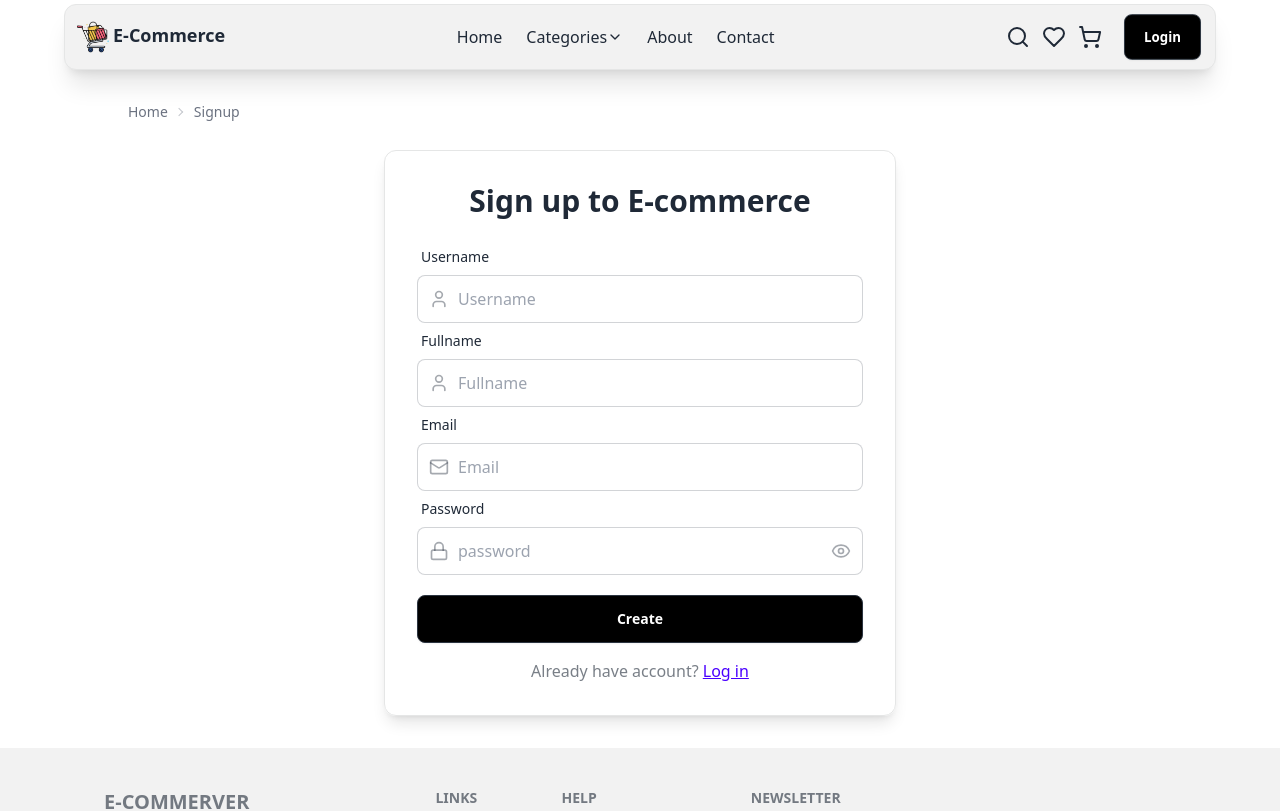
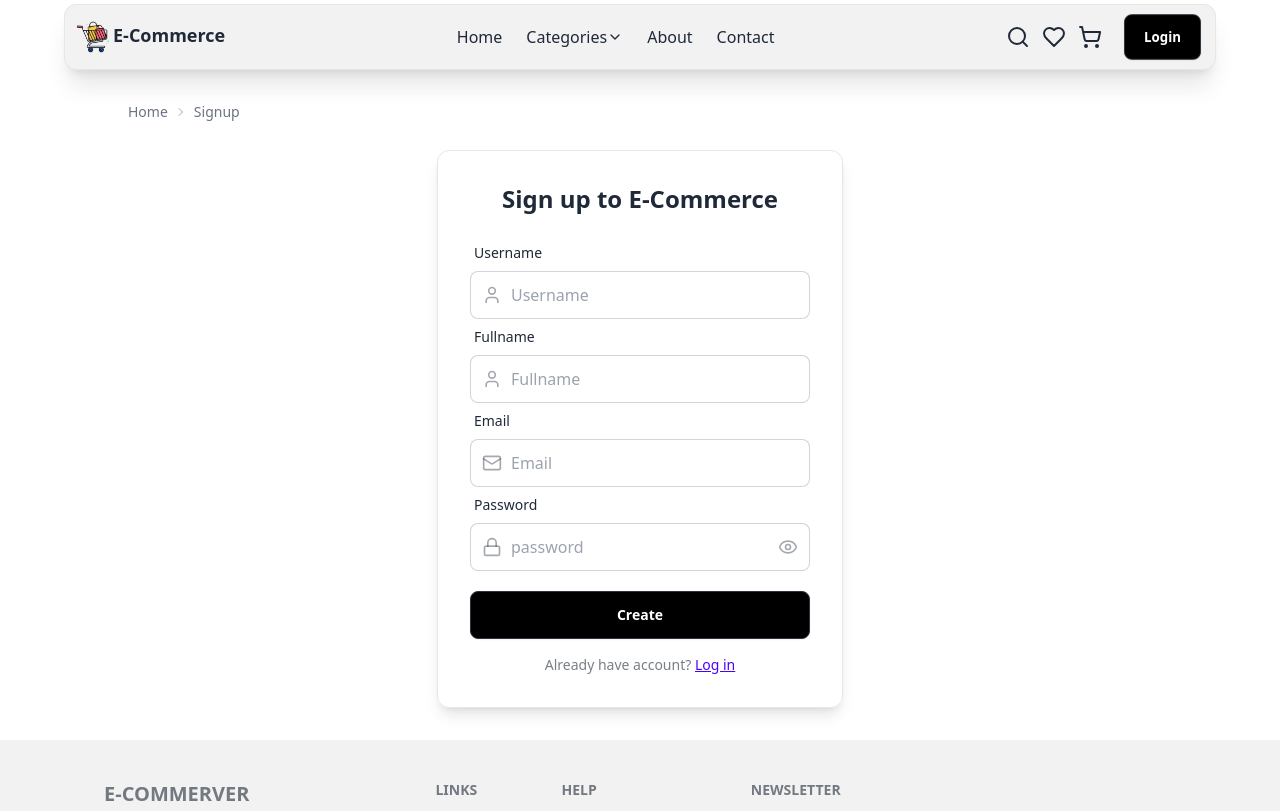
Before and after one commit to Mohammad-MT/E-Commerce, a React app in the folder frontend/: page /signup in a window 1280 px wide. Shown: the top 811 px of the page. Built offline with nearby package versions, Linux system fonts and the light colour scheme; no server answers; the HTML template or start-up script is replaced by a standard one.

Commit message:
refactor SignUpPage layout and styles; adjust heading size and add padding for improved aesthetics

```diff
--- a/frontend/src/pages/SignUpPage.tsx
+++ b/frontend/src/pages/SignUpPage.tsx
@@ -45,12 +45,12 @@ function SignUpPage() {
   const [showPassword, setShowPassword] = useState(false);
 
   return (
-    <div className="max-w-5xl min-h-[calc(100vh-24.2rem)]  my-auto mx-auto">
+    <div className="max-w-5xl min-h-[calc(100vh-24.2rem)]  my-auto mx-auto px">
       <Breadcrumbs newDirectory="Signup" />
       <div className=" flex justify-center items-center my-auto ">
-        <div className="flex flex-col w-1/2 border border-base-300 rounded-xl shadow-lg p-8 ">
-          <h1 className="text-3xl font-bold  text-center mb-5">
-            Sign up to E-commerce
+        <div className="flex flex-col w-fit border border-base-300 rounded-xl shadow-lg p-8 ">
+          <h1 className="text-2xl font-bold  text-center mb-5 px-8">
+            Sign up to E-Commerce
           </h1>
           <form className=" " onSubmit={handleSubmit(signup)}>
             <div className=" form-control">
@@ -143,7 +143,7 @@ function SignUpPage() {
             </button>
             {/* <div className="divider">OR</div> */}
           </form>
-          <div className="text-center mt-4">
+          <div className="text-center mt-4 text-sm">
             <p className="text-base-content/60">
               Already have account?{" "}
               <Link to="/login" className="link link-primary">
```
